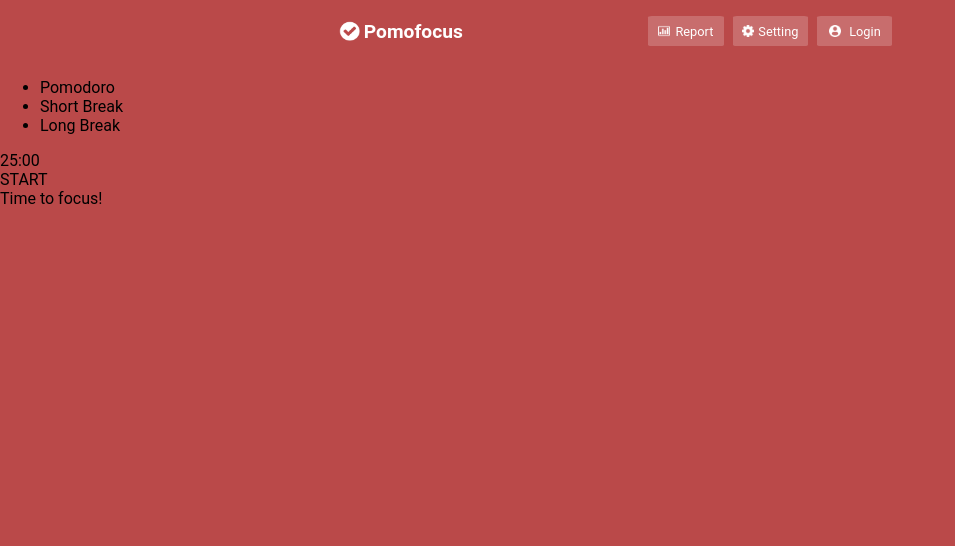
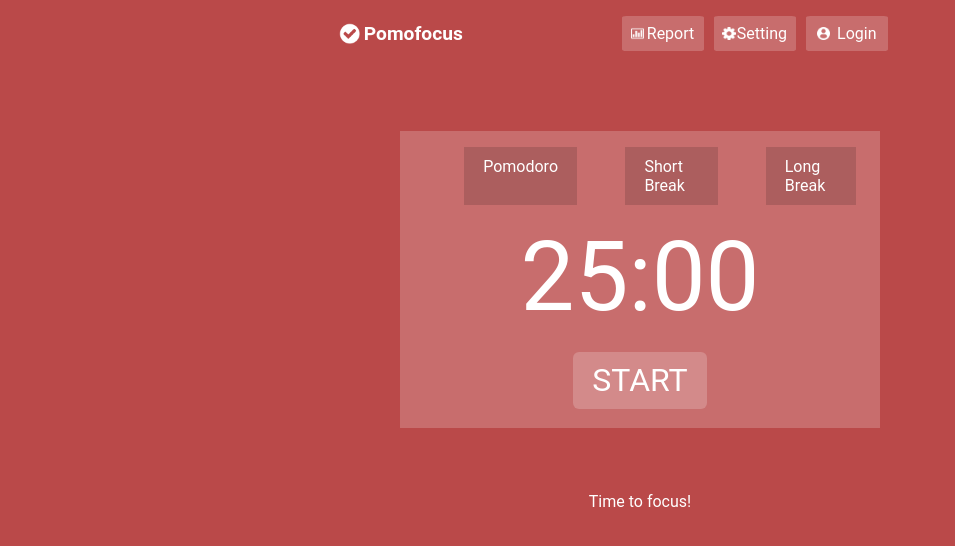
Before and after one commit to jorge-medina-sdg/ToDoList, a Flask app: page / in a window 1280 px wide. Shown: the top 546 px of the page, without its empty margins (0-955 px from the left). Run offline with Flask 3, Linux system fonts and the light colour scheme.

Commit message:
updated formatting

```diff
--- a/static/main.css
+++ b/static/main.css
@@ -2,6 +2,7 @@
   --background-color-stop: #BA4949;
   --color-icons-topbar: #ffffff;
   --color-boxes: #ffffff32;
+  --color-buttons: #00000024;
 }
 
 body {
@@ -39,7 +40,6 @@ body {
 }
 .navbar .topbar .primary-nav li {
   display: flex;
-  align-items: center;
   border-radius: 5%;
   margin-left: 3%;
   background-color: var(--color-boxes);
@@ -55,11 +55,61 @@ body {
 .navbar .topbar .primary-nav li div a {
   text-decoration: none;
   color: var(--color-icons-topbar);
-  font-size: 80%;
+  font-size: 1em;
 }
 .navbar .topbar .primary-nav li div img {
   width: 20%;
 }
 .navbar .topbar .primary-nav li:last-child {
   margin-right: 0;
-}/*# sourceMappingURL=main.css.map */
+}
+
+.hero .clock {
+  margin: 4em 25em;
+  background-color: var(--color-boxes);
+}
+
+
+.hero .clock .overbar {
+  display: flex;
+  justify-content: center;
+
+}
+.hero .clock .overbar .select_clock_bar {
+  list-style: none;
+  display: flex;
+  justify-content: space-around;
+}
+.hero .clock .overbar .select_clock_bar li{
+  background-color: var(--color-buttons);
+  margin: 0 1.5em; /* add some space between the list items */
+  padding: 0.6em 1.2em;
+  cursor: pointer; /* change the cursor to a hand when hovering */
+  font-size: 1em;
+  color: var(--color-icons-topbar);
+}
+.hero .clock .timerbox {
+  display: flex;
+  justify-content: center;
+}
+.hero .clock .timerbox .timer {
+  font-size: 6em;
+  color: var(--color-icons-topbar);
+}
+.hero .clock .action_button_box {
+  display: flex;
+  justify-content: center;
+}
+.hero .clock .action_button{
+  font-size: 2em;
+  margin: 0.6em;
+  padding: 0.3em 0.6em;
+  border-radius: 6px;
+  background-color: var(--color-boxes);
+  color: var(--color-icons-topbar)
+}
+.message_box {
+  display: flex;
+  justify-content: center;
+  color: var(--color-icons-topbar);
+}
--- a/static/main.scss
+++ /dev/null
@@ -1,79 +0,0 @@
-:root {
-    --background-color-stop : #BA4949;
-    --color-icons-topbar: #ffffff;
-    --color-boxes: #ffffff32;
-}
-
-body {
-    background: var(--background-color-stop);
-    margin: 0;
-    font-family: 'Roboto';
-}
-.navbar {
-    padding: 0;
-    display: flex;
-    align-items: center;
-    margin: auto;
-    width: 47%;
-    justify-content: space-between;
-
-    .container {
-        display: flex;
-        align-items: center;
-        img {
-
-            width: 1.3em;
-            height: 1.3em;
-        }
-
-        .logo {
-            text-decoration: none;
-            color: var(--color-icons-topbar);
-            font-weight: bold;
-            font-size: 1.2em;
-            margin-left: 0.2em;
-        }
-    }
-
-    .topbar {
-        .primary-nav {
-            display: flex;
-            list-style: none;
-
-            li {
-                display: flex;
-                align-items: center;
-                border-radius: 5%;
-                margin-left: 3%;
-                background-color: var(--color-boxes);
-                padding: 2.5% 2.5%;
-                width: 20%;
-
-
-                div {
-                    margin: auto;
-                    display: flex;
-                    align-items: center;
-                    justify-content: space-around;
-
-
-                    a {
-                        text-decoration: none;
-                        color: var(--color-icons-topbar);
-                        font-size: 80%;
-                    }
-
-                    img {
-                        width: 20%;
-                    }
-                }
-            }
-
-            li:last-child {
-                margin-right: 0;
-            }
-        }
-
-    }
-
-}
--- a/templates/index.html
+++ b/templates/index.html
@@ -10,7 +10,7 @@
 <body>
     <div class="navbar">
         <div class="container">
-            <img src="..\images\icon-white2.png" alt="">
+            <img src="..\static\images\icon-white2.png" alt="">
             <a class="logo" href="#">
                 Pomofocus
             </a>
@@ -19,21 +19,21 @@
             <ul class="primary-nav">
                 <li class="graph">
                     <div>
-                        <img src="..\images\graph-white.png" alt="Graph icon">
+                        <img src="..\static\images\graph-white.png" alt="Graph icon">
                         <a href="#">Report</a>
                     </div>
 
                 </li>
                 <li class="setting">
                     <div>
-                        <img src="..\images\config-white.png" alt="Gear icon">
+                        <img src="..\static\images\config-white.png" alt="Gear icon">
                         <a href="#">Setting</a>
                     </div>
 
                 </li>
                 <li class="login">
                     <div>
-                        <img src="..\images\user-white.png" alt="Person icon">
+                        <img src="..\static\images\user-white.png" alt="Person icon">
                         <a href="#">Login</a>
                     </div>
 
@@ -59,17 +59,27 @@
 
                 </ul>
             </div>
-            <div id="timer">
-                25:00
-             </div>
-             <div id="action_button">
-                START
-             </div>
+            <div class="timerbox">
+                <div id="timer" class="timer">
+                    25:00
+                </div>
+            </div>
+
+            <div class="action_button_box">
+                <div id="action_button" class="action_button">
+                    START
+                </div>
+            </div>
+
          </div>
 
     </section>
+
+<div class="message_box">
     <div class="encourage_message">
         Time to focus!
     </div>
+</div>
+
 </body>
 </html>
```
Also changed, not shown: static/images/config-white.png (renamed from images/config-white.png), static/images/graph-white.png (renamed from images/graph-white.png), static/images/icon-white2.png (renamed from images/icon-white2.png), static/images/user-white.png (renamed from images/user-white.png), 1 other file.
